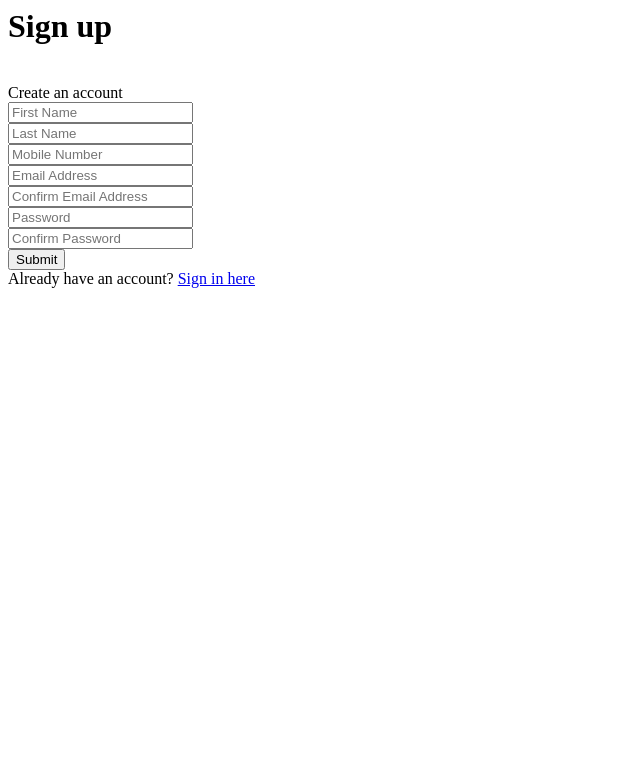
After one commit to patilneha08/internship, a Django app: page /eventmanagement/userregister in a window 1280 px wide. The commit adds this page. Shown: the top 783 px of the page, without its empty margins (0-640 px from the left). Run offline with Django 3.2, Linux system fonts and the light colour scheme.

Commit message:
user registeration

```diff
--- a/TCSiON/urls.py
+++ b/TCSiON/urls.py
@@ -18,5 +18,5 @@ from django.urls import path, include
 
 urlpatterns = [
     path('admin/', admin.site.urls),
-    path('eventmanagement/',include('eventmanagement.urls'))
+    path('eventmanagement/',include("eventmanagement.urls"))
 ]
--- a/eventmanagement/templates/eventmanagement/user.html
+++ b/eventmanagement/templates/eventmanagement/user.html
@@ -1,3 +1,5 @@
+{%extends "eventmanagement/layout.html"%}
+{%block body%}
 <head>
     <title>Welcome</title>
 </head>
@@ -7,3 +9,4 @@
     </h1>
     <a href="{%url 'userlogout'%}">Logout</a>
 </body>
+{%endblock%}
--- a/eventmanagement/templates/eventmanagement/userlogin.html
+++ b/eventmanagement/templates/eventmanagement/userlogin.html
@@ -1,3 +1,5 @@
+{%extends "eventmanagement/layout.html"%}
+{%block body%}
 <head>
     <title>Login</title>
 </head>
@@ -15,3 +17,4 @@
         <a href="{%url 'userregister'%}">Create account</a><br>
     </form>
 </body>
+{%endblock%}
--- /dev/null
+++ b/eventmanagement/templates/eventmanagement/userregister.html
@@ -0,0 +1,23 @@
+{%extends "eventmanagement/layout.html"%}
+{%block body%}
+<head>
+    <title>Welcome</title>
+</head>
+<body>
+    <h1>Sign up</h1><br>
+    Create an account<br>
+    <form action="{%url 'userregister'%}" method="POST">
+        {%csrf_token%}
+        <input type="text" name="First_name" placeholder="First Name"><br>
+        <input type="text" name="Last_name" placeholder="Last Name"><br>
+        <input type="tel" id="phone" name="phone" placeholder="Mobile Number"><br>
+        <input type="Email" name="username" placeholder="Email Address"><br>
+        <input type="Email" placeholder="Confirm Email Address"><br>
+        <input type="password" name="password" placeholder="Password"><br>
+        <input type="password" placeholder="Confirm Password"><br>
+
+        <input type="submit" value="Submit"><br>
+        Already have an account? <a href="{%url 'userlogin'%}">Sign in here</a>
+    </form>
+</body>
+{%endblock%}
--- a/eventmanagement/urls.py
+++ b/eventmanagement/urls.py
@@ -2,7 +2,8 @@ from django.urls import path
 from . import views
 
 urlpatterns=[
-    path("",views.index,name="index"),
+    path('',views.index,name="index"),
     path("userlogin",views.userlogin,name="userlogin"),
     path("userlogout",views.userlogout,name="userlogout"),
+    path("userregister",views.userregister,name="userregister")
 ]
--- a/eventmanagement/views.py
+++ b/eventmanagement/views.py
@@ -2,6 +2,7 @@ from django.shortcuts import render
 from django.urls import reverse
 from django.http import HttpResponseRedirect
 from django.contrib.auth import authenticate,login,logout
+from .models import User
 
 def index(request):
     if not request.user.is_authenticated:
@@ -26,5 +27,16 @@ def userlogin(request):
 def userlogout(request):
     logout(request)
     return render(request,"eventmanagement/userlogin.html",{
-        "message":"Logged out"
+        "message":"Logged out."
     })
+
+def userregister(request):
+    if request.method=="POST":
+        First_name=request.POST['First_name']
+        Last_name=request.POST['Last_name']
+        phone=request.POST['phone']
+        username=request.POST['username']
+        password=request.POST['password']
+        ins=User(First_name=First_name, Last_name=Last_name, phone=phone, username=username, password=password)
+        ins.save()
+    return render(request,"eventmanagement/userregister.html")
```
Also changed, not shown: eventmanagement/models.py (+6 -3 lines), db.sqlite3, eventmanagement/migrations/0001_initial.py (added), eventmanagement/migrations/0002_auto_20210516_1516.py (added).
